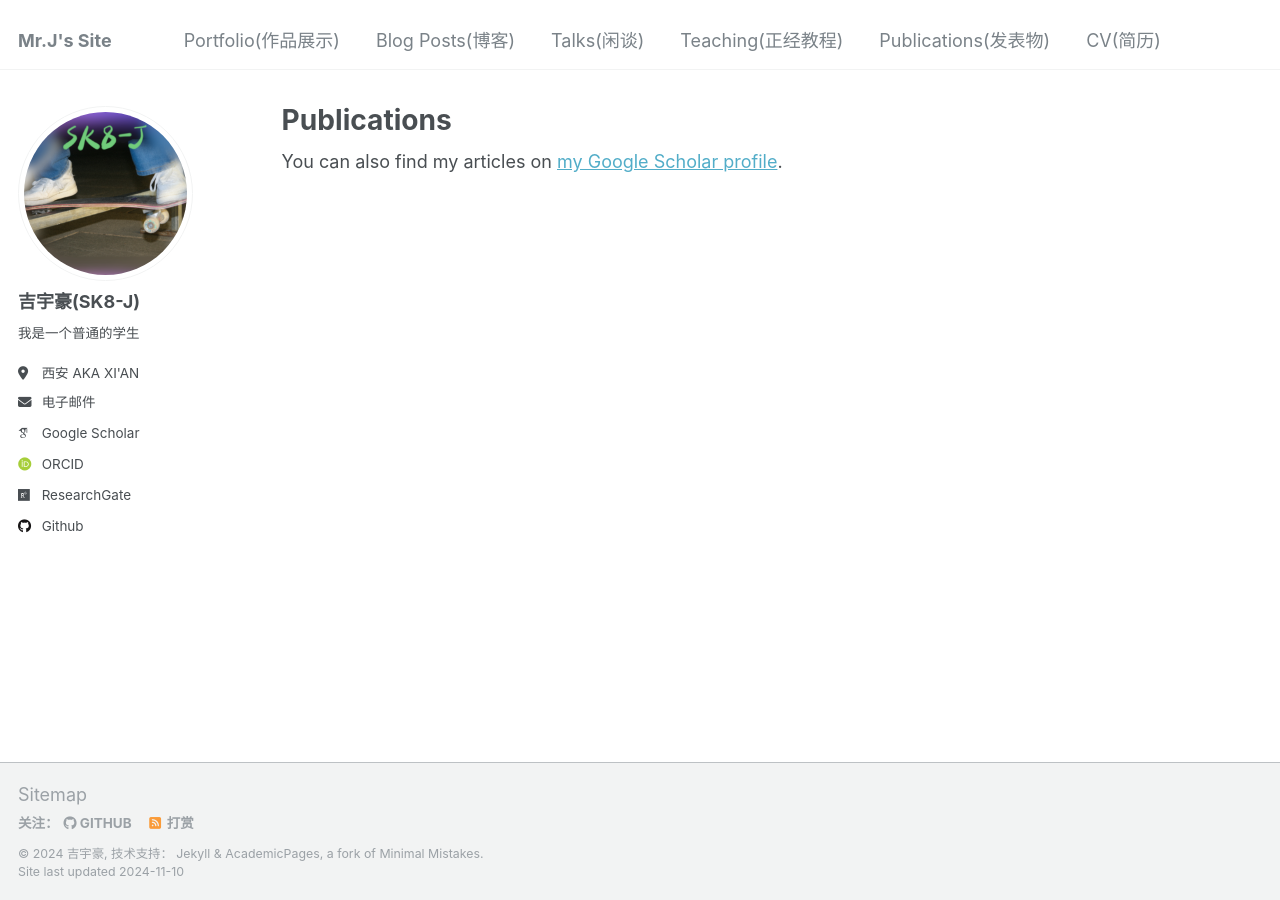
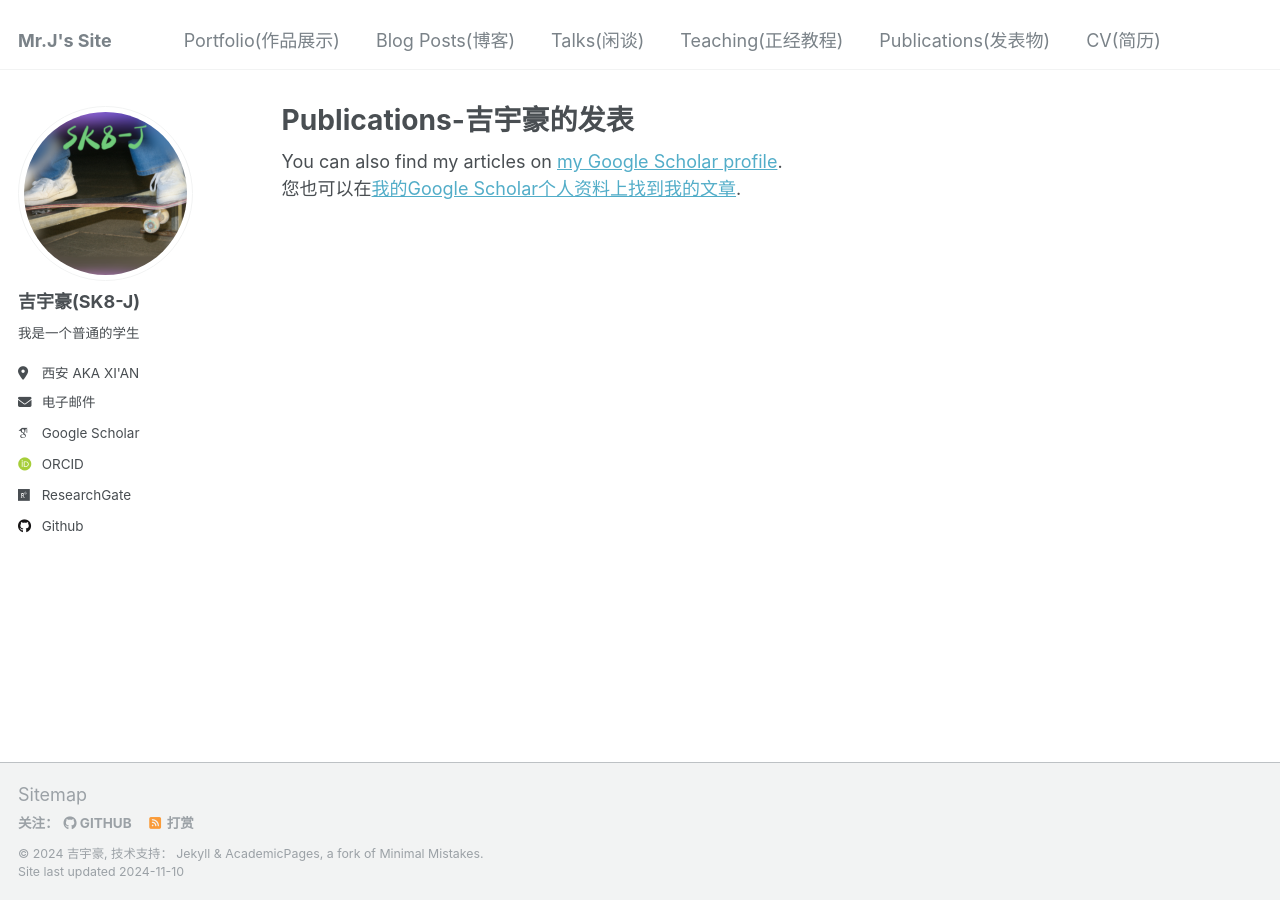
Before and after one commit to SK8-j/SK8-J.github.io, a Jekyll site: the page built from _pages/publications.html, in a window 1280 px wide. Built offline with Jekyll 4.4.1, drawn with Linux system fonts in a browser that asks for light colours; some web fonts are replaced.

Commit message:
更改页面模板

```diff
--- a/_pages/portfolio.html
+++ b/_pages/portfolio.html
@@ -1,6 +1,6 @@
 ---
 layout: archive
-title: "Portfolio"
+title: "Portfolio-吉宇豪的作品"
 permalink: /portfolio/
 author_profile: true
 ---
--- a/_pages/publications.html
+++ b/_pages/publications.html
@@ -1,12 +1,13 @@
 ---
 layout: archive
-title: "Publications"
+title: "Publications-吉宇豪的发表"
 permalink: /publications/
 author_profile: true
 ---
 
 {% if site.author.googlescholar %}
   <div class="wordwrap">You can also find my articles on <a href="{{site.author.googlescholar}}">my Google Scholar profile</a>.</div>
+  <div class="wordwrap">您也可以在<a href="{{site.author.googlescholar}}">我的Google Scholar个人资料上找到我的文章</a>.</div>
 {% endif %}
 
 {% include base_path %}
```
